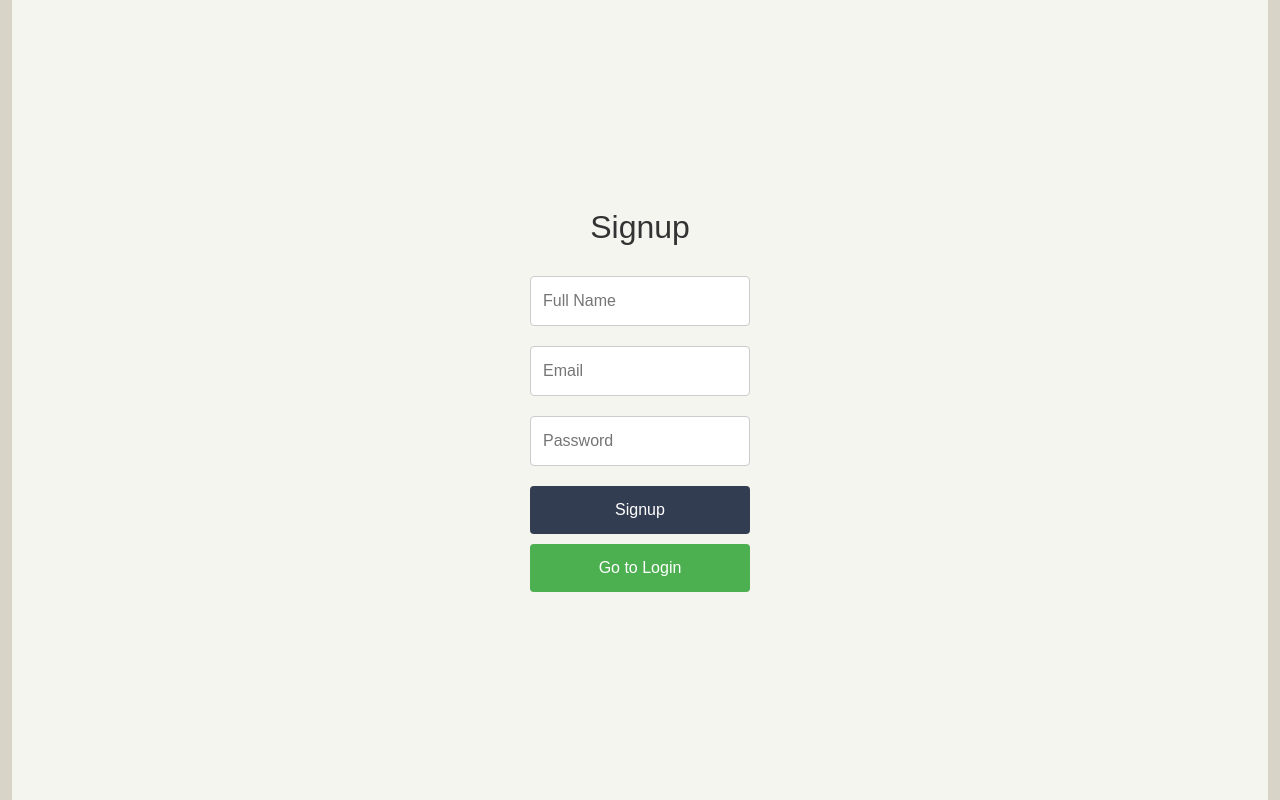
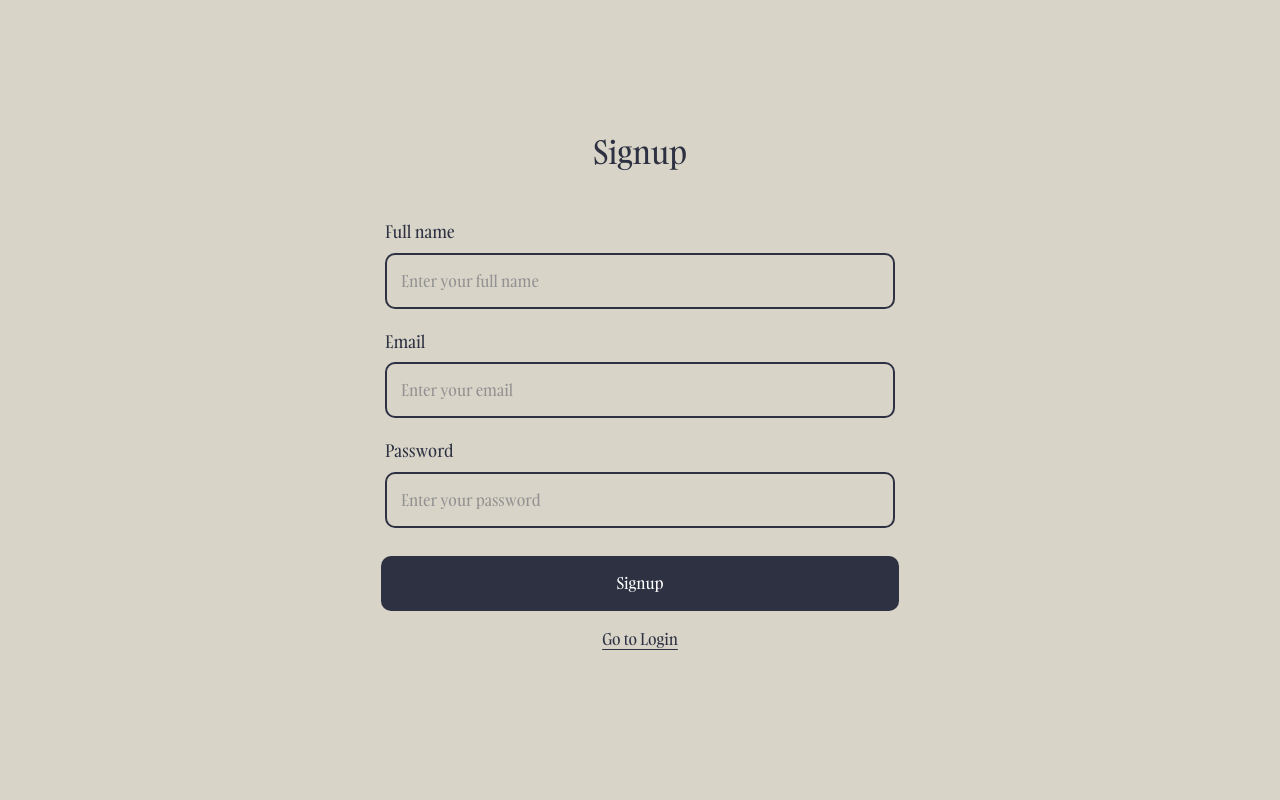
Before and after one commit to andersantos93/personal-journal, a React (Create React App) app: page /signup in a window 1280 px wide. Built offline with nearby package versions, Linux system fonts and the light colour scheme.

Commit message:
Changed styles on signup and login forms, plus added loadings and errors messages

```diff
--- a/src/components/ListComponent.js
+++ b/src/components/ListComponent.js
@@ -1,7 +1,7 @@
 import { Link } from "react-router-dom";
 
 export default function ListComponent({ journals }) {
-  const truncateText = (text, limit = 300) =>
+  const truncateText = (text, limit = 400) =>
     text.length <= limit ? text : `${text.substring(0, limit)}...`;
 
   return journals.map((journal, index) => {
--- a/src/components/Sidebar.js
+++ b/src/components/Sidebar.js
@@ -1,5 +1,5 @@
 import { useState, useEffect } from "react";
-import { Link } from "react-router-dom";
+import { Link, useNavigate } from "react-router-dom";
 
 import homeIcon from "../assets/icons/home.png";
 import dashboardIcon from "../assets/icons/dashboard.png";
@@ -9,6 +9,7 @@ import profileIcon from "../assets/icons/user.png";
 import "../styles/sidebar.css";
 
 export default function Sidebar({ isOpen, onClose }) {
+  const navigate = useNavigate();
   const [user] = useState({
     name: "Jane Melwin",
     email: "janemelvin@gmail.com",
@@ -27,6 +28,13 @@ export default function Sidebar({ isOpen, onClose }) {
       document.body.style.overflow = "auto";
     };
   }, [isOpen]);
+
+  const handleLogout = () => {
+    localStorage.removeItem("token");
+    localStorage.removeItem("user");
+    // closeProfile();
+    navigate("/login");
+  };
 
   return (
     <>
@@ -82,10 +90,7 @@ export default function Sidebar({ isOpen, onClose }) {
         </nav>
 
         <div className="sidebar-footer">
-          <button
-            className="sign-out"
-            onClick={() => alert("Sign out functionality would go here")}
-          >
+          <button className="sign-out" onClick={() => handleLogout()}>
             <span className="icon">
               <img src={signoutIcon} alt="Sign out icon" />
             </span>
--- a/src/pages/Login.js
+++ b/src/pages/Login.js
@@ -1,10 +1,13 @@
 import { useState } from "react";
 import { useNavigate } from "react-router-dom";
+
 import axios from "axios";
+
 import "../styles/login.css";
 
 function Login() {
   const [user, setUser] = useState({ email: "", password: "" });
+  const [loading, setLoading] = useState(false);
   const [error, setError] = useState("");
   const navigate = useNavigate();
 
@@ -16,45 +19,72 @@ function Login() {
   const handleSubmit = async (e) => {
     e.preventDefault();
     try {
+      setError(null);
+      setLoading(true);
       const { data } = await axios.post("http://localhost:5000/login", user);
       localStorage.setItem("token", data.token);
       localStorage.setItem("user", JSON.stringify(data.user));
       navigate("/");
     } catch (error) {
+      setLoading(false);
       setError("Invalid email or password. Please try again.");
-      console.error("Login failed", error);
     }
-  };
-
-  const handleForgotPassword = () => {
-    navigate("/signup");
   };
 
   return (
     <div className="login-container">
       <div className="login-form">
-        <h2>Login</h2>
-        <form onSubmit={handleSubmit}>
+        <h2 className="mb-5">Login or Signup</h2>
+        <form onSubmit={handleSubmit} className="row m-3">
+          <div className="col-md-6">
+            <label htmlFor="email" className="form-label">
+              Email
+            </label>
             <input
               type="email"
               name="email"
-            placeholder="Email"
+              id="email"
+              className="form-control"
+              placeholder="Enter your email"
               onChange={handleChange}
+              autoComplete="off"
               required
             />
+          </div>
+          <div className="col-md-6">
+            <label htmlFor="password" className="form-label">
+              Password
+            </label>
             <input
               type="password"
               name="password"
-            placeholder="Password"
+              id="password"
+              className="form-control"
+              placeholder="Enter your password"
               onChange={handleChange}
+              autoComplete="off"
               required
             />
-          {error && <div className="error-message">{error}</div>}
-          <button type="submit">Login</button>
+          </div>
+          <div className="d-flex justify-content-center">
+            <button type="submit" className="col-12 mt-2 btn btn-primary">
+              Login
+            </button>
+          </div>
         </form>
-        <button className="forgot-password" onClick={handleForgotPassword}>
+        {loading && (
+          <div className="d-flex justify-content-center">
+            <span className="message">Loading...</span>
+          </div>
+        )}
+        {error && (
+          <div className="d-flex justify-content-center">
+            <span className="message">{error}</span>
+          </div>
+        )}
+        <p className="signup text-center" onClick={() => navigate("/signup")}>
           Go to Signup
-        </button>
+        </p>
       </div>
     </div>
   );
--- a/src/pages/Signup.js
+++ b/src/pages/Signup.js
@@ -1,10 +1,15 @@
 import { useState } from "react";
 import { useNavigate } from "react-router-dom";
+
 import axios from "axios";
 import "../styles/login.css";
 
 function Signup() {
   const [user, setUser] = useState({ fullName: "", email: "", password: "" });
+  const [loading, setLoading] = useState(false);
+  const [error, setError] = useState(null);
+  const [alert, setAlert] = useState(null);
+
   const navigate = useNavigate();
 
   const handleChange = (e) => {
@@ -20,48 +25,102 @@ function Signup() {
     }
 
     try {
+      setError(null);
+      setLoading(true);
       await axios.post("http://localhost:5000/signup", user);
+      setAlert(
+        "Registration complete! You will be redirected to the login page in 5 seconds."
+      );
+      setLoading(false);
+      setTimeout(() => {
         navigate("/login");
+      }, 5000);
     } catch (error) {
-      console.error("Signup failed", error);
+      setLoading(false);
+      setError("Error to complete registration, please try again.");
     }
-  };
-
-  const handleLoginRedirect = () => {
-    navigate("/login");
   };
 
   return (
     <div className="login-container">
       <div className="login-form">
-        <h2>Signup</h2>
-        <form onSubmit={handleSubmit}>
+        <h2 className="mb-5">Signup</h2>
+        <form
+          onSubmit={handleSubmit}
+          className="row justify-content-center m-3"
+        >
+          <div className="col-md-8">
+            <label htmlFor="fullName" className="form-label">
+              Full name
+            </label>
             <input
               type="text"
               name="fullName"
-            placeholder="Full Name"
+              id="fullName"
+              className="form-control"
+              placeholder="Enter your full name"
               onChange={handleChange}
+              autoComplete="off"
               required
             />
+          </div>
+          <div className="col-md-8">
+            <label htmlFor="email" className="form-label">
+              Email
+            </label>
             <input
               type="email"
               name="email"
-            placeholder="Email"
+              id="email"
+              className="form-control"
+              placeholder="Enter your email"
               onChange={handleChange}
+              autoComplete="off"
               required
             />
+          </div>
+          <div className="col-md-8">
+            <label htmlFor="password" className="form-label">
+              Password
+            </label>
             <input
               type="password"
               name="password"
-            placeholder="Password"
+              id="password"
+              className="form-control"
+              placeholder="Enter your password"
               onChange={handleChange}
+              autoComplete="off"
               required
             />
-          <button type="submit">Signup</button>
+          </div>
+          <div className="d-flex justify-content-center">
+            <button
+              type="submit"
+              className="col-12 col-md-8 mt-2 btn btn-primary"
+            >
+              Signup
+            </button>
+          </div>
         </form>
-        <button className="login-redirect" onClick={handleLoginRedirect}>
+        {loading && (
+          <div className="d-flex justify-content-center">
+            <span className="message">Loading...</span>
+          </div>
+        )}
+        {error && (
+          <div className="d-flex justify-content-center">
+            <span className="message">{error}</span>
+          </div>
+        )}
+        {alert && (
+          <div className="d-flex justify-content-center col-12 p-2 alert text-white">
+            <span>{alert}</span>
+          </div>
+        )}
+        <p className="signup text-center" onClick={() => navigate("/login")}>
           Go to Login
-        </button>
+        </p>
       </div>
     </div>
   );
--- a/src/styles/login.css
+++ b/src/styles/login.css
@@ -4,39 +4,51 @@
   align-items: center;
   justify-content: center;
   min-height: 100vh;
-  background-color: #f5f5f0;
-  font-family: sans-serif;
-}
-
-.login-form {
-  width: 300px;
-  padding: 40px;
-  box-sizing: border-box;
+  background-color: var(--main-background-color);
 }
 
 .login-form h2 {
   text-align: center;
   margin-bottom: 30px;
-  color: #333;
+  font-size: 32px;
+}
+
+.login-form label,
+.login-form h2,
+.login-form input,
+.login-form button,
+.signup,
+.error-message {
+  color: var(--main-text-color);
+  font-family: var(--gambarino-font);
+}
+
+.login-form label {
+  font-size: 17px;
 }
 
 .login-form input {
-  width: 100%;
-  padding: 12px;
+  padding: 14px;
   margin-bottom: 20px;
-  border: 1px solid #ccc;
-  border-radius: 4px;
+  background-color: var(--main-background-color);
+  border: 2px solid var(--main-text-color);
+  border-radius: 10px;
   box-sizing: border-box;
   font-size: 16px;
 }
 
+.login-form input::placeholder {
+  color: var(--main-text-color);
+  font-family: var(--gambarino-font);
+  opacity: 0.4;
+}
+
 .login-form button {
-  width: 100%;
-  padding: 12px;
-  background-color: #333d51;
+  height: 55px;
+  background-color: var(--main-text-color);
   color: white;
   border: none;
-  border-radius: 4px;
+  border-radius: 10px;
   cursor: pointer;
   font-size: 16px;
 }
@@ -45,40 +57,13 @@
   background-color: #2a3345;
 }
 
-.login-form .forgot-password {
-  width: 100%;
-  padding: 12px;
-  background-color: #4caf50;
-  color: white;
-  border: none;
-  border-radius: 4px;
+.signup {
+  text-decoration: underline;
+  text-underline-offset: 4px;
   cursor: pointer;
-  font-size: 16px;
-  margin-top: 10px;
 }
 
-.login-form .forgot-password:hover {
-  background-color: #45a049;
-}
-
-.error-message {
-  color: red;
-  font-size: 14px;
-  text-align: center;
+.message {
+  font-size: 16px;
   margin-bottom: 20px;
 }
-.login-form .login-redirect {
-  width: 100%;
-  padding: 12px;
-  background-color: #4caf50;
-  color: white;
-  border: none;
-  border-radius: 4px;
-  cursor: pointer;
-  font-size: 16px;
-  margin-top: 10px;
-}
-
-.login-form .login-redirect:hover {
-  background-color: #45a049;
-}
```
Lines whose indentation alone changed are shown as unchanged.
